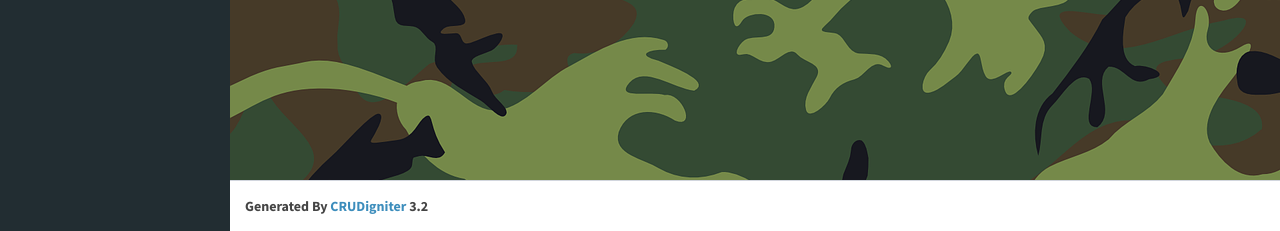
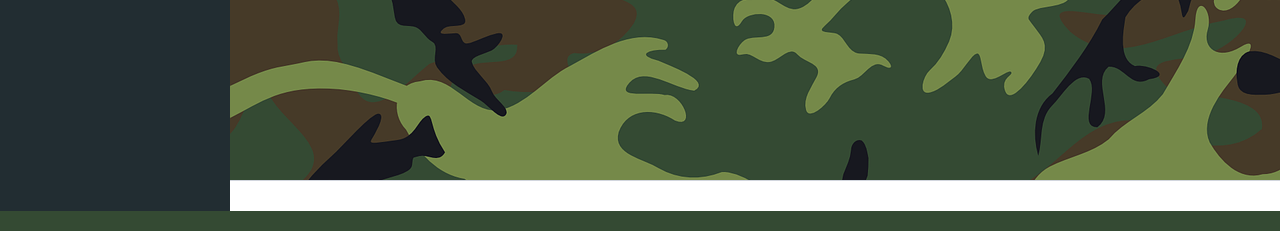
Before and after one commit to BitXad/armorweb, a CodeIgniter app: page /armorweb/index.php/dashboard/index in a window 1280 px wide. Shown: the part 732-963 px from the top of the page. Run offline with CodeIgniter, Linux system fonts and the light colour scheme; data that the repository does not hold is empty.

Commit message:
para push

```diff
--- a/application/views/layouts/main.php
+++ b/application/views/layouts/main.php
@@ -157,7 +157,7 @@
             </div>
             <!-- /.content-wrapper -->
             <footer class="main-footer">
-                <strong>Generated By <a href="http://www.crudigniter.com/">CRUDigniter</a> 3.2</strong>
+                <strong><!--Generated By <a href="http://www.crudigniter.com/">CRUDigniter</a> 3.2 --></strong>
             </footer>
 
             <!-- Control Sidebar -->
```
